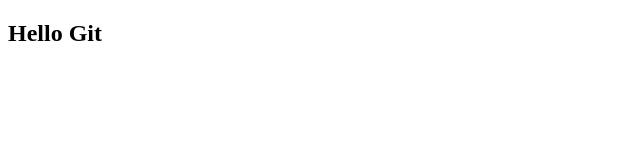
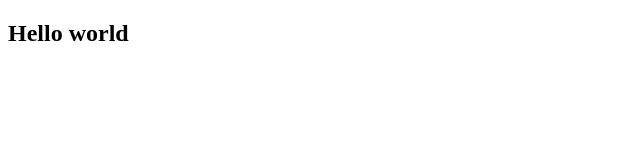
Before and after one commit to alvvvv18/tesss, a plain HTML site: page index.html in a window 1280 px wide. Shown: the full height of the page, 0-640 px from the left. Drawn offline with Linux system fonts and the light colour scheme.

Commit message:
ubah teks

```diff
--- a/index.html
+++ b/index.html
@@ -6,6 +6,6 @@
     <title>Test Git</title>
   </head>
   <body>
-    <h2>Hello Git</h2>
+    <h2>Hello world</h2>
   </body>
 </html>
```
